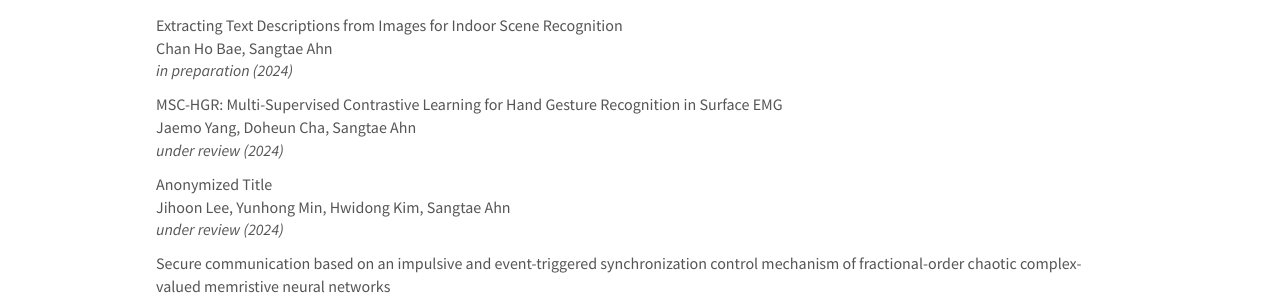
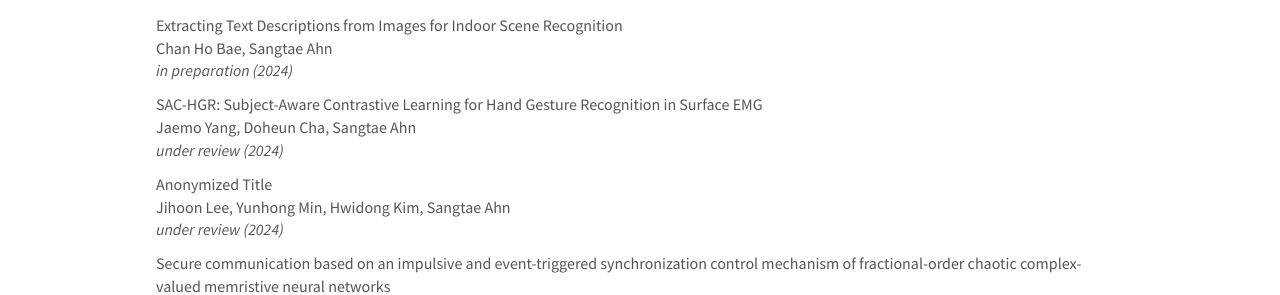
Before and after one commit to KNU-BrainAI/knu-brainai.github.io, a Jekyll site: the page built from _pages/publications.md, in a window 1280 px wide and 900 px high. Shown: the part 221-516 px from the top of the window. Built offline with Jekyll 4.4.1, drawn with Linux system fonts in a browser that asks for light colours; nearby versions of some CDN libraries.

Commit message:
Update publist.yml

```diff
--- a/_data/publist.yml
+++ b/_data/publist.yml
@@ -2,7 +2,7 @@
   authors: Chan Ho Bae, Sangtae Ahn
   journal: in preparation (2024)
 
-- title: "MSC-HGR: Multi-Supervised Contrastive Learning for Hand Gesture Recognition in Surface EMG"
+- title: "SAC-HGR: Subject-Aware Contrastive Learning for Hand Gesture Recognition in Surface EMG"
   authors: Jaemo Yang, Doheun Cha, Sangtae Ahn
   journal: under review (2024)
 
```
